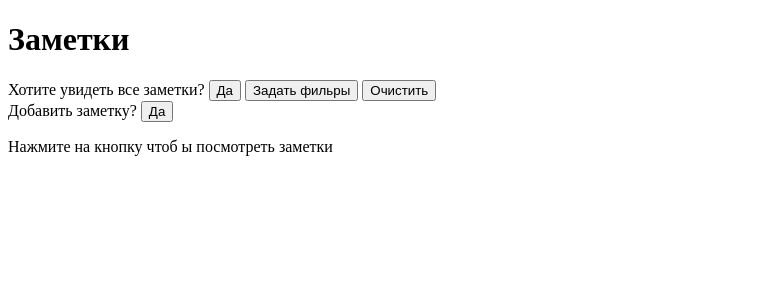
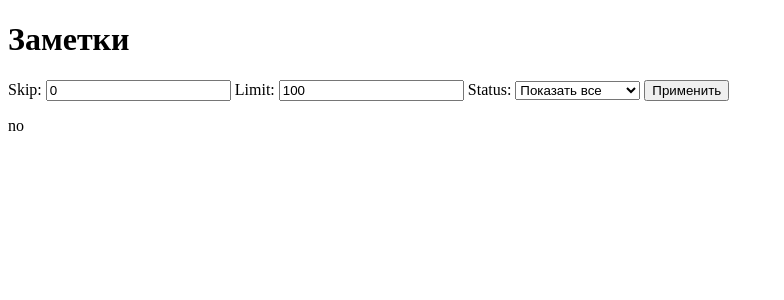
Before and after one commit to vasechkinn/orm_todo, a FastAPI app: page / in a window 1280 px wide. Shown: the top 300 px of the page, without its empty margins (0-784 px from the left). Run offline with FastAPI, Linux system fonts and the light colour scheme.

Commit message:
fix: вывод заметок через jinja

```diff
--- a/templates/index.html
+++ b/templates/index.html
@@ -12,7 +12,51 @@
         Заметки
     </h1>
 
-    <div>
+    <form method="get" action="/" id="filter_form">
+        <label> Skip:
+            <input type="number" name="skip" value="{{ skip }}" min="0">
+        </label>
+
+        <label> Limit:
+            <input type="number" name="limit" value="{{ limit }}" min="1">
+        </label>
+
+        <label> Status:
+            <select name="is_completed">
+                <option value="" {% if is_completed is none %} selected {% endif%}>
+                    Показать все
+                </option>
+
+                <option value="true" {% if is_completed is true %} selected {% endif%}>
+                    Выполненные
+                </option>
+
+                <option value="false" {% if is_completed is false %} selected {% endif%}>
+                    Невыполненные
+                </option>
+            </select>
+        </label>
+        <button type="submit">Применить</button>
+    </form>
+
+    <div id="todos_container">
+        {% if todos %}
+        <ul>
+            {% for todo in todos %}
+            <li>
+                {{todo.title}}<br>
+                {{todo.description}}<br>
+                {{todo.is_completed}}
+            </li>
+            {% endfor %}
+        </ul>
+        {% else %}
+        <p>no</p>
+
+        {% endif %}
+    </div>
+
+    <!-- <div>
         <label>Хотите увидеть все заметки?</label>
         <button id="show_all">Да</button>
         <button id="filter">Задать фильры</button>
@@ -30,11 +74,11 @@
 
     <div id="todos_container">
         <p>Нажмите на кнопку чтоб ы посмотреть заметки</p>
-    </div>
+    </div> -->
 
 
 
-    <script src="/static/scripts.js"></script>
+    <!-- <script src="/static/scripts.js"></script> -->
 </body>
 
 </html>
```
